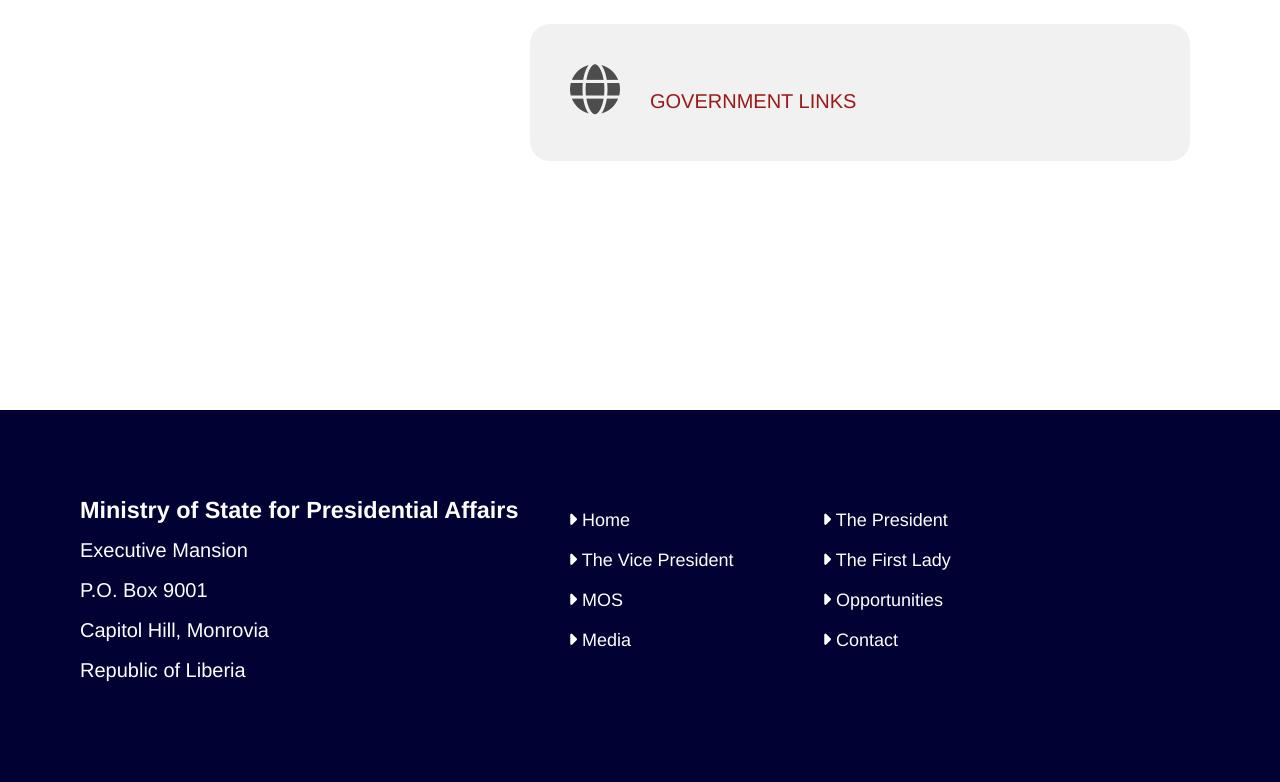
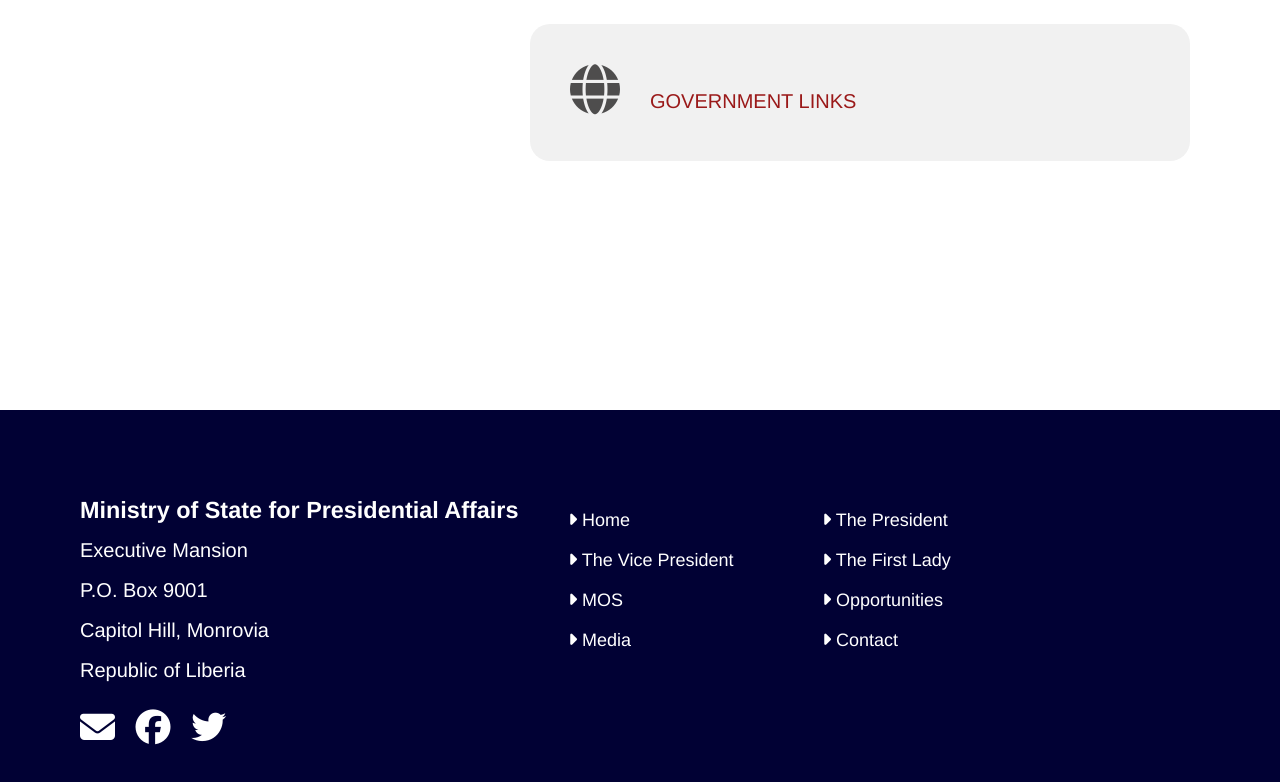
Before and after one commit to Williamgithubit/Emansion-site, a plain HTML site: page index.html in a window 1280 px wide. Shown: the part 1937-2719 px from the top of the page. Drawn offline with Linux system fonts and the light colour scheme.

Commit message:
initialcommit2

```diff
--- a/index.html
+++ b/index.html
@@ -127,6 +127,11 @@
                     <p>P.O. Box 9001</p>
                     <p>Capitol Hill, Monrovia</p>
                     <p>Republic of Liberia</p>
+                    <div class="icon3">
+                        <i class="fa-solid fa-envelope"></i>
+                        <i class="fa-brands fa-facebook"></i>
+                        <i class="fa-brands fa-twitter"></i>
+                    </div>
                 </div>
                 <div class="colum4">
                     <i class="fa-solid fa-caret-right"></i> <a href="./index.html">Home</a> <br>
--- a/style.css
+++ b/style.css
@@ -324,13 +324,13 @@
   text-decoration: underline;
 }
 
-/*Responsiveness*/
-@media only screen and(min-width: 768px){
-  main {
-    width: 100%;
-  }
+.icon3 i{
+  font-size: 35px;
+  margin-right: 15px;
+  margin-top: 20px;
+  cursor: pointer;
+}
 
-  .logo{
-    display: none;
-  }
+.icon3 i:hover{
+  color: rgb(154, 25, 25);
 }
```
